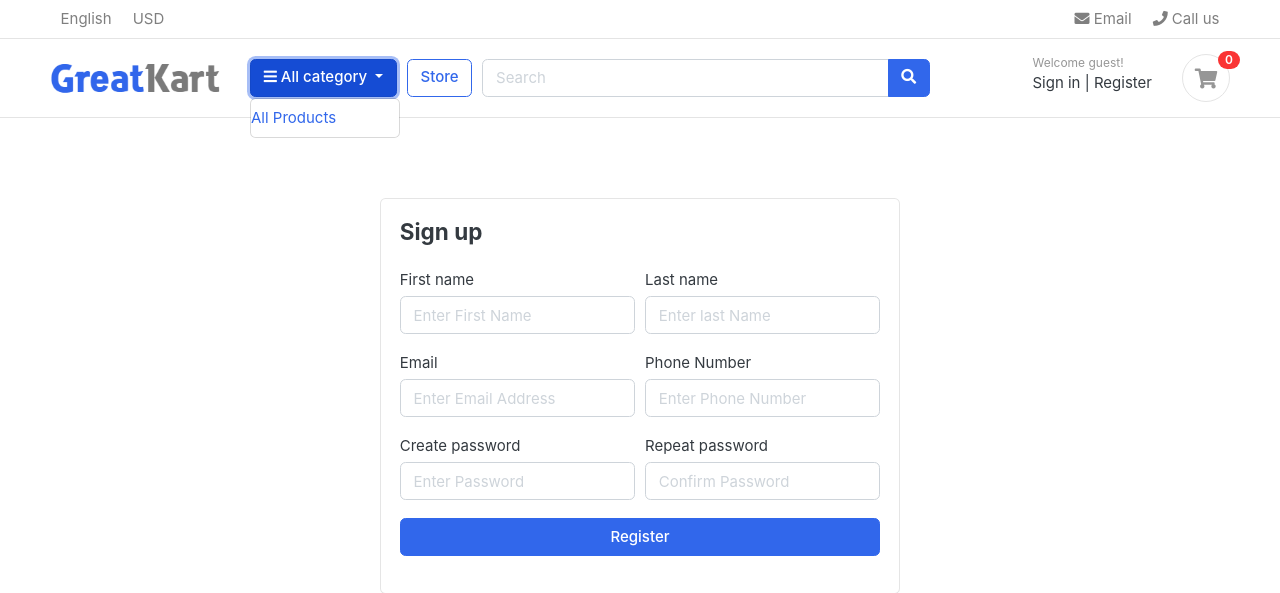
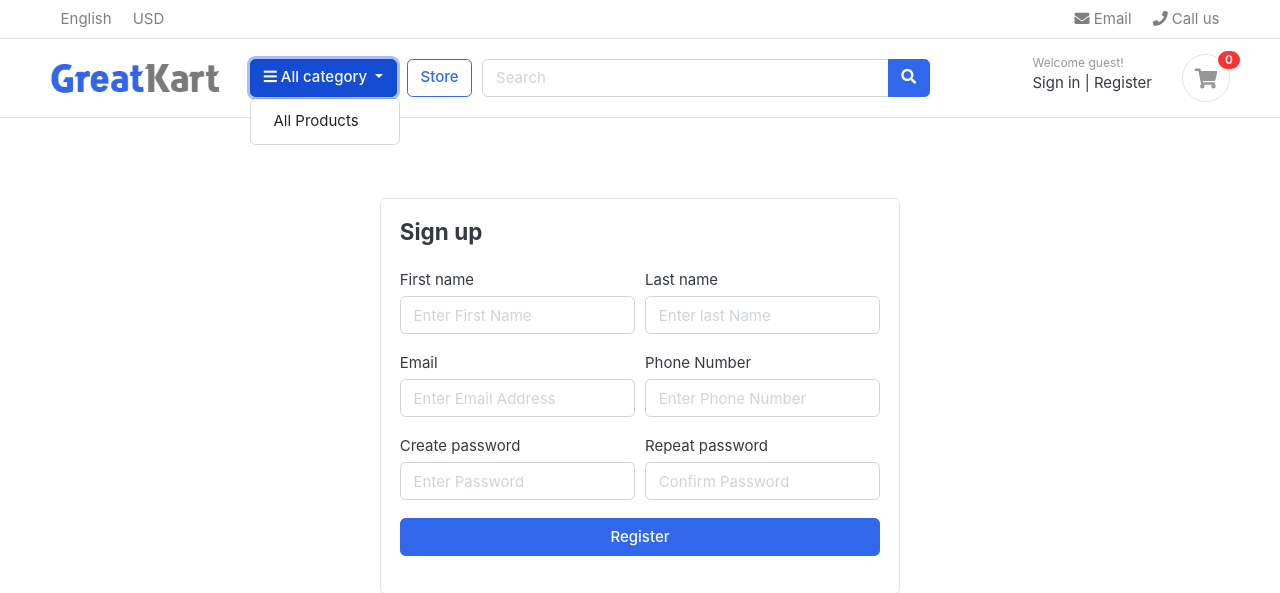
Before and after one commit to pbramhane/greatkart-django, a Django app: page /accounts/register/ in a window 1280 px wide, after a click on "All category". Shown: the top 593 px of the page. Run offline with Django 3.2, Linux system fonts and the light colour scheme; data that the repository does not hold is empty; some libraries are stand-ins or nearby versions; some web fonts are replaced.

Commit message:
Added categories and products.

```diff
--- a/templates/includes/navbar.html
+++ b/templates/includes/navbar.html
@@ -39,7 +39,7 @@
 				<i class="fa fa-bars"></i> All category
 			</button>
 			<div class="dropdown-menu">
-					<li><a href="{% url 'store' %}">All Products</a></li>
+					<a class="dropdown-item" href="{% url 'store' %}">All Products</a>
 				{% for category in links %}
 					<a class="dropdown-item" href="{{ category.get_url }}">{{ category.category_name }} </a>
 				{% endfor %}
```
Also changed, not shown: media/photos/categories/jeans_hpzpjQe.jpg (added), media/photos/categories/shirts_cwNQWe6.jpg (added), media/photos/products/ATX-Jeans_GzyzspU.jpg (added), media/photos/products/Blue-Shirt_FQl22BR.jpg (added), media/photos/products/Mavi_jeans_p5npk3U.jpg (added), media/photos/products/Wrangler-Shirt_ISqCMcA.jpg (added).
